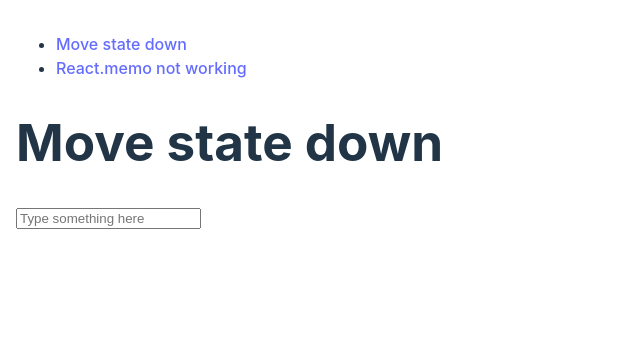
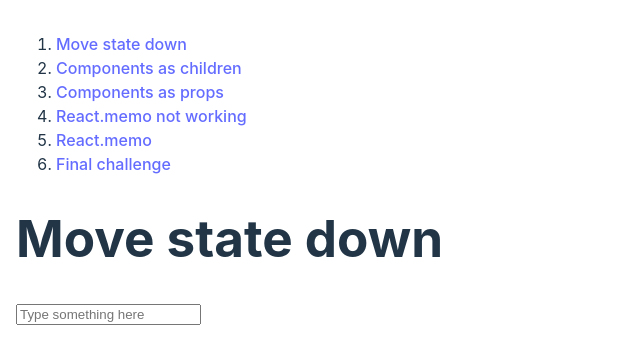
Before and after one commit to jankalfus/react-performance, a React (Vite) app: page /move-state-down in a window 1280 px wide. Shown: the top 364 px of the page, without its empty margins (0-640 px from the left). Built offline with nearby package versions, Linux system fonts and the light colour scheme.

Commit message:
Add all routes

```diff
--- a/src/App.tsx
+++ b/src/App.tsx
@@ -7,15 +7,35 @@ import {
 } from "react-router-dom";
 import { MoveStateDown } from "./move-state-down/MoveStateDown";
 import ReactMemoNotWorking from "./react-memo-not-working/ReactMemoNotWorking";
+import { FinalChallenge } from "./final-challenge/FinalChallenge";
+import { ComponentsAsChildren } from "./components-as-children/ComponentsAsChildren";
+import { ComponentsAsProps } from "./components-as-props/ComponentsAsProps";
+import { ReactMemo } from "./react-memo/ReactMemo";
 
 const Paths = {
   MoveStateDown: {
     path: "/move-state-down",
     name: "Move state down",
   },
+  ComponentsAsChildren: {
+    path: "/components-as-children",
+    name: "Components as children",
+  },
+  ComponentsAsProps: {
+    path: "/components-as-props",
+    name: "Components as props",
+  },
   ReactMemoNotWorking: {
     path: "/react-memo-not-working",
     name: "React.memo not working",
+  },
+  ReactMemo: {
+    path: "/react-memo",
+    name: "React.memo",
+  },
+  FinalChallenge: {
+    path: "/final-challenge",
+    name: "Final challenge",
   },
 };
 
@@ -33,13 +53,13 @@ function App() {
     <>
       <BrowserRouter>
         <nav>
-          <ul>
+          <ol>
             {Object.values(Paths).map((pathInfo) => (
               <li key={pathInfo.path}>
                 <Link to={pathInfo.path}>{pathInfo.name}</Link>
               </li>
             ))}
-          </ul>
+          </ol>
         </nav>
         <h1>
           <PageTitle />
@@ -48,8 +68,21 @@ function App() {
           <Route path="/" element={<></>} />
           <Route path={Paths.MoveStateDown.path} element={<MoveStateDown />} />
           <Route
+            path={Paths.ComponentsAsChildren.path}
+            element={<ComponentsAsChildren />}
+          />
+          <Route
+            path={Paths.ComponentsAsProps.path}
+            element={<ComponentsAsProps />}
+          />
+          <Route
             path={Paths.ReactMemoNotWorking.path}
             element={<ReactMemoNotWorking />}
+          />
+          <Route path={Paths.ReactMemo.path} element={<ReactMemo />} />
+          <Route
+            path={Paths.FinalChallenge.path}
+            element={<FinalChallenge />}
           />
         </Routes>
       </BrowserRouter>
--- /dev/null
+++ b/src/components-as-children/ComponentsAsChildren.tsx
@@ -0,0 +1,3 @@
+export const ComponentsAsChildren = () => {
+  return null;
+};
--- /dev/null
+++ b/src/components-as-props/ComponentsAsProps.tsx
@@ -0,0 +1,3 @@
+export const ComponentsAsProps = () => {
+  return null;
+};
--- /dev/null
+++ b/src/final-challenge/FinalChallenge.tsx
@@ -0,0 +1,3 @@
+export const FinalChallenge = () => {
+  return null;
+};
--- /dev/null
+++ b/src/react-memo/ReactMemo.tsx
@@ -0,0 +1,3 @@
+export const ReactMemo = () => {
+  return null;
+};
```
